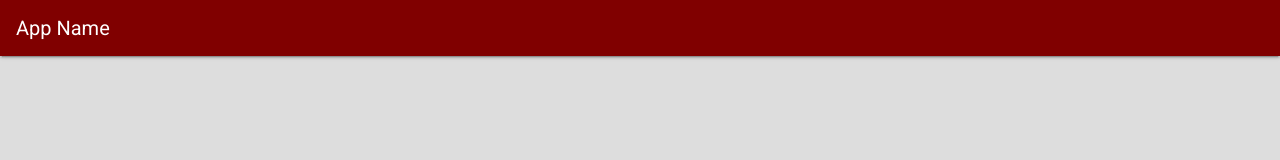
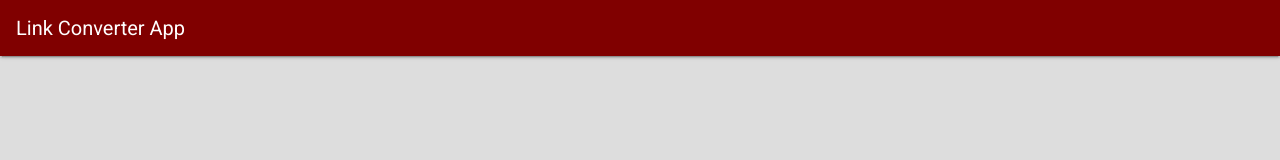
Before and after one commit to rhit-HATFIEJ1/csse280FinalProject, a plain HTML site: page Project/public/index.html in a window 1280 px wide. Drawn offline with Linux system fonts and the light colour scheme; some packages are replaced by stand-ins of ours.

Commit message:
Changed Name

```diff
--- a/Project/public/index.html
+++ b/Project/public/index.html
@@ -7,12 +7,12 @@
   <link rel="stylesheet" href="https://fonts.googleapis.com/css?family=Roboto:300,400,500,700|Material+Icons">
   <link rel="stylesheet" href="styles/bootstrap-material-design.min.css">
   <link rel="stylesheet" href="styles/main.css">
-  <title>App Name</title>
+  <title>Link Converter App></title>
 </head>
 
 <body>
   <nav class="navbar navbar-dark fixed-top">
-    <a class="navbar-brand" href="#">App Name</a>
+    <a class="navbar-brand" href="#">Link Converter App</a>
   </nav>
   <div id="mainPage" class="container page-container">
 
```
